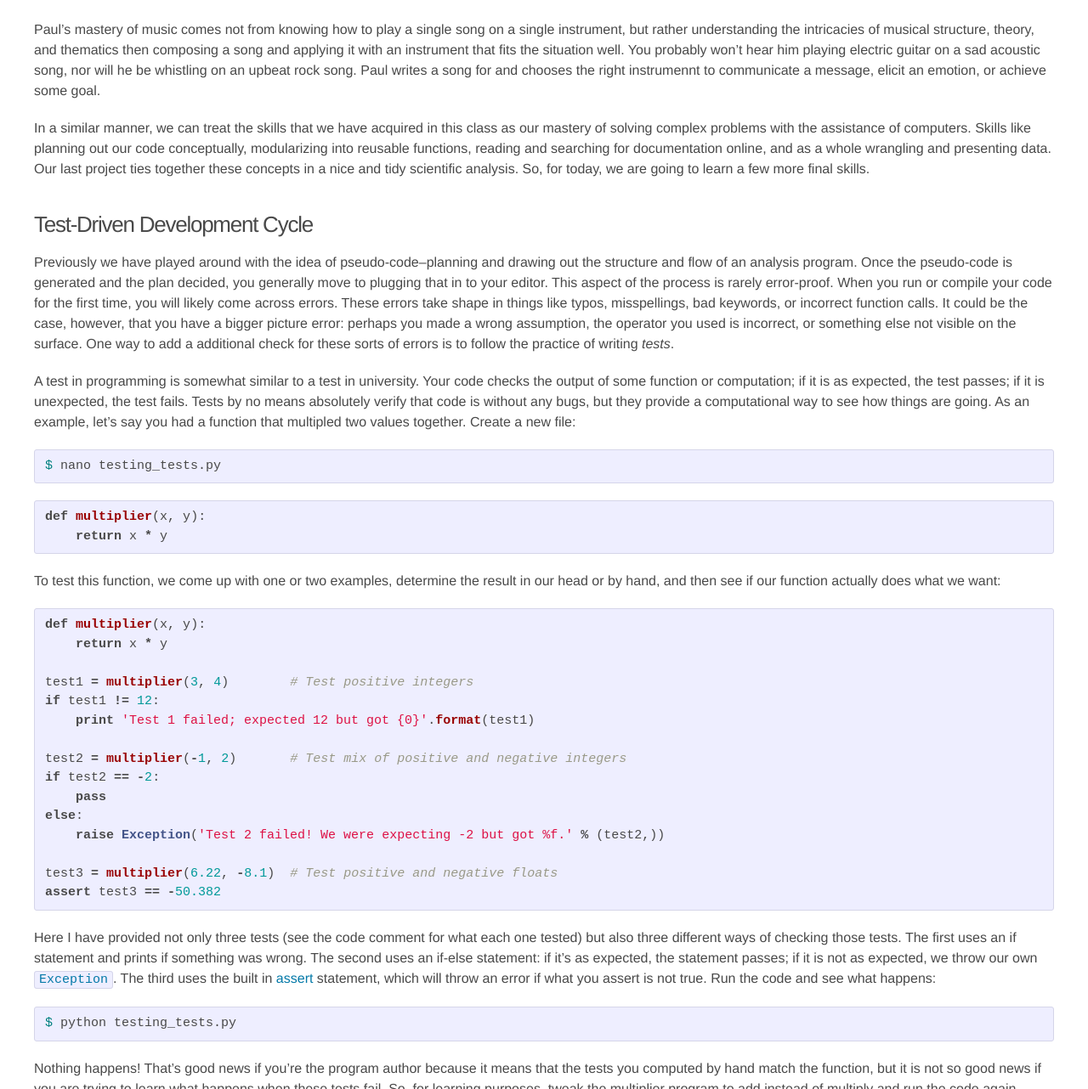
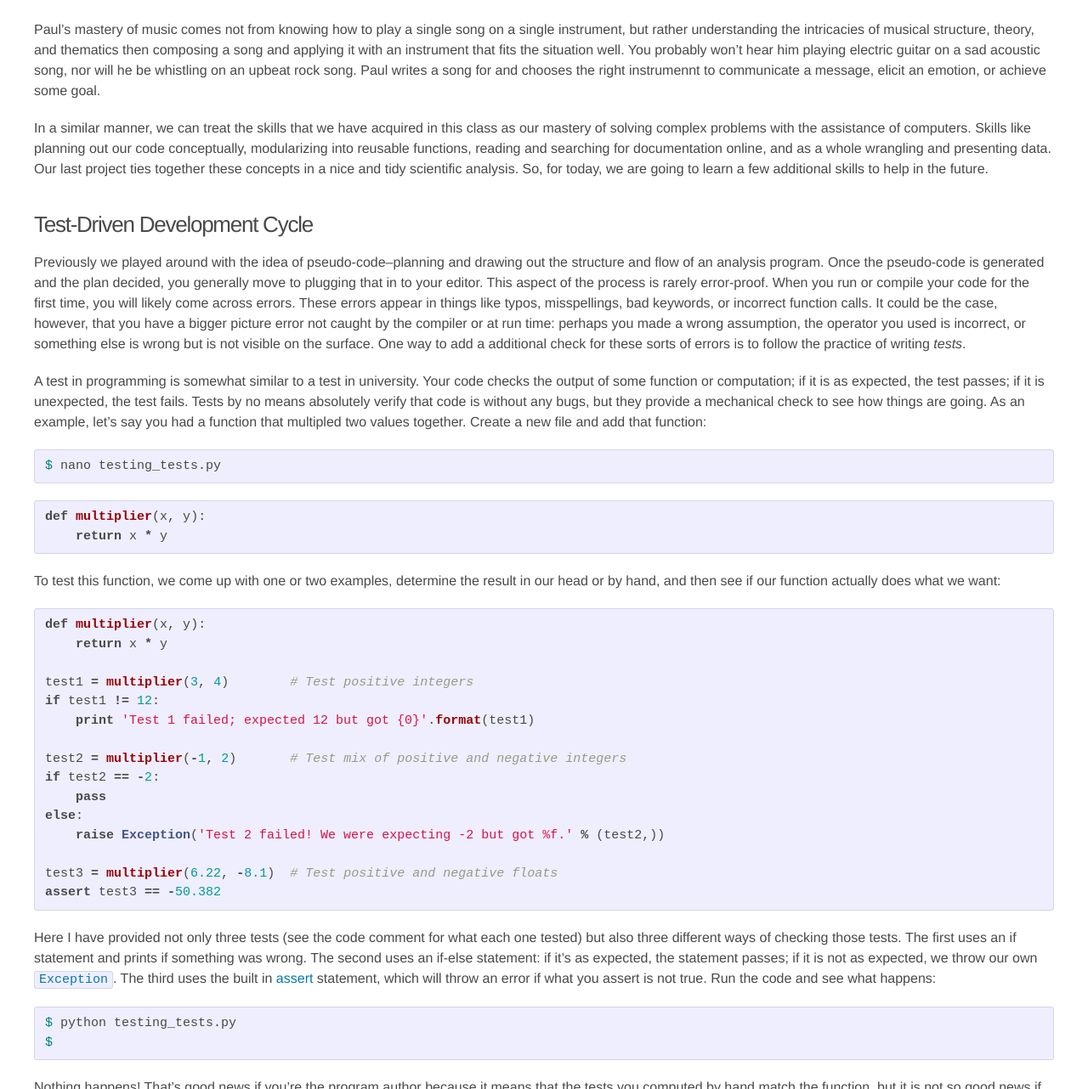
Before and after one commit to AOS573-2017/aos573-2017.github.io, a Jekyll site: the page built from _lectures/14-final.md, in a window 1280 px wide and 1400 px high, scrolled down 4006 px, cut to the strip 118-1400 px from the top of the window. Shown: the whole strip at 85% size. Built offline with Jekyll 4.4.1, drawn with Linux system fonts in a browser that asks for light colours; some of the changed text lies outside the part shown.

Commit message:
Update last lecture

```diff
--- a/_lectures/14-final.md
+++ b/_lectures/14-final.md
@@ -24,15 +24,15 @@ You may recall from the start of the class when we discussed the purpose of this
 
 ### Acoustic Guitar and Whistle:
 
-<center><iframe width="700" height="500" src="https://www.youtube.com/embed/xFBKXQILeqI?start=103" frameborder="0" allowfullscreen></iframe></center>
+<center><iframe width="700" height="500" src="https://www.youtube.com/embed/xFBKXQILeqI?start=103&end=114" frameborder="0" allowfullscreen></iframe></center>
 
 ### Keyboard and Vocals:
 
-<center><iframe width="700" height="500" src="https://www.youtube.com/embed/7QlwzmbiKx8?start=145" frameborder="0" allowfullscreen></iframe></center>
+<center><iframe width="700" height="500" src="https://www.youtube.com/embed/7QlwzmbiKx8?start=145&end=189" frameborder="0" allowfullscreen></iframe></center>
 
 ### Drum Kit
 
-<center><iframe width="700" height="500" src="https://www.youtube.com/embed/_4jeMWI6pP8" frameborder="0" allowfullscreen></iframe></center>
+<center><iframe width="700" height="500" src="https://www.youtube.com/embed/_4jeMWI6pP8?end=18" frameborder="0" allowfullscreen></iframe></center>
 
 ### Mandolin and Vocals:
 
@@ -40,7 +40,7 @@ You may recall from the start of the class when we discussed the purpose of this
 
 ### Upright Base and Vocals:
 
-<center><iframe width="700" height="500" src="https://www.youtube.com/embed/q-f4JZfNx1Y?start=85" frameborder="0" allowfullscreen></iframe></center>
+<center><iframe width="700" height="500" src="https://www.youtube.com/embed/q-f4JZfNx1Y?start=85&end=106" frameborder="0" allowfullscreen></iframe></center>
 
 ### Harmonica...
 
@@ -48,13 +48,13 @@ You may recall from the start of the class when we discussed the purpose of this
 
 Paul's mastery of music comes not from knowing how to play a single song on a single instrument, but rather understanding the intricacies of musical structure, theory, and thematics then composing a song and applying it with an instrument that fits the situation well. You probably won't hear him playing electric guitar on a sad acoustic song, nor will he be whistling on an upbeat rock song. Paul writes a song for and chooses the right instrumennt to communicate a message, elicit an emotion, or achieve some goal.
 
-In a similar manner, we can treat the skills that we have acquired in this class as our mastery of solving complex problems with the assistance of computers. Skills like planning out our code conceptually, modularizing into reusable functions, reading and searching for documentation online, and as a whole wrangling and presenting data. Our last project ties together these concepts in a nice and tidy scientific analysis. So, for today, we are going to learn a few more final skills.
+In a similar manner, we can treat the skills that we have acquired in this class as our mastery of solving complex problems with the assistance of computers. Skills like planning out our code conceptually, modularizing into reusable functions, reading and searching for documentation online, and as a whole wrangling and presenting data. Our last project ties together these concepts in a nice and tidy scientific analysis. So, for today, we are going to learn a few additional skills to help in the future.
 
 # Test-Driven Development Cycle
 
-Previously we have played around with the idea of pseudo-code--planning and drawing out the structure and flow of an analysis program. Once the pseudo-code is generated and the plan decided, you generally move to plugging that in to your editor. This aspect of the process is rarely error-proof. When you run or compile your code for the first time, you will likely come across errors. These errors take shape in things like typos, misspellings, bad keywords, or incorrect function calls. It could be the case, however, that you have a bigger picture error: perhaps you made a wrong assumption, the operator you used is incorrect, or something else not visible on the surface. One way to add a additional check for these sorts of errors is to follow the practice of writing _tests_.
+Previously we played around with the idea of pseudo-code--planning and drawing out the structure and flow of an analysis program. Once the pseudo-code is generated and the plan decided, you generally move to plugging that in to your editor. This aspect of the process is rarely error-proof. When you run or compile your code for the first time, you will likely come across errors. These errors appear in things like typos, misspellings, bad keywords, or incorrect function calls. It could be the case, however, that you have a bigger picture error not caught by the compiler or at run time: perhaps you made a wrong assumption, the operator you used is incorrect, or something else is wrong but is not visible on the surface. One way to add a additional check for these sorts of errors is to follow the practice of writing _tests_.
 
-A test in programming is somewhat similar to a test in university. Your code checks the output of some function or computation; if it is as expected, the test passes; if it is unexpected, the test fails. Tests by no means absolutely verify that code is without any bugs, but they provide a computational way to see how things are going. As an example, let's say you had a function that multipled two values together. Create a new file:
+A test in programming is somewhat similar to a test in university. Your code checks the output of some function or computation; if it is as expected, the test passes; if it is unexpected, the test fails. Tests by no means absolutely verify that code is without any bugs, but they provide a mechanical check to see how things are going. As an example, let's say you had a function that multipled two values together. Create a new file and add that function:
 
 ~~~ bash
 $ nano testing_tests.py
@@ -88,6 +88,7 @@ Here I have provided not only three tests (see the code comment for what each on
 
 ~~~ bash
 $ python testing_tests.py
+$
 ~~~
 
 Nothing happens! That's good news if you're the program author because it means that the tests you computed by hand match the function, but it is not so good news if you are trying to learn what happens when these tests fail. So, for learning purposes, tweak the multiplier program to add instead of multiply and run the code again.
@@ -154,3 +155,21 @@ Let's practice focusing development around tests in the context of a simplified
 ## Exercise: Taking the Difference of Gridded Values
 
 > Consider the case of two two-dimensional matrices with unknown dimensions. You are asked to take the difference of these two datasets and report the end result. Sketch out in pseudo-code how you would accomplish this task. Once that is done, open `test-exercise.py` and write two tests calling a function `sum_grid` with 1) two 2x2 matrices and 2) two 3x5 matrices. Finally, compose the function `sum_grid`!
+
+# Shell Scripts Revisited
+
+Back in the very first class we got a basic introduction to some command line programs, such as `cd`, `ls`, and `pwd`. Later, in the Fortran section, we created a bash script to compile and run our program. Now we are going to expand our bash repertoire a bit further.
+
+## Pipes and Redirects
+
+## `grep`ing and Finding
+
+## Loops
+
+# Parting Thoughts
+
+Remember, we are musicians of programming. We use the instrument best suited for the situation, tying together the theoretical and practical concepts we have learned. Golden rules that are useful for programming:
+
+* Don't be afraid to search online
+* Don't be afraid to ask for help
+* Don't be afraid to reuse the wheel
```
